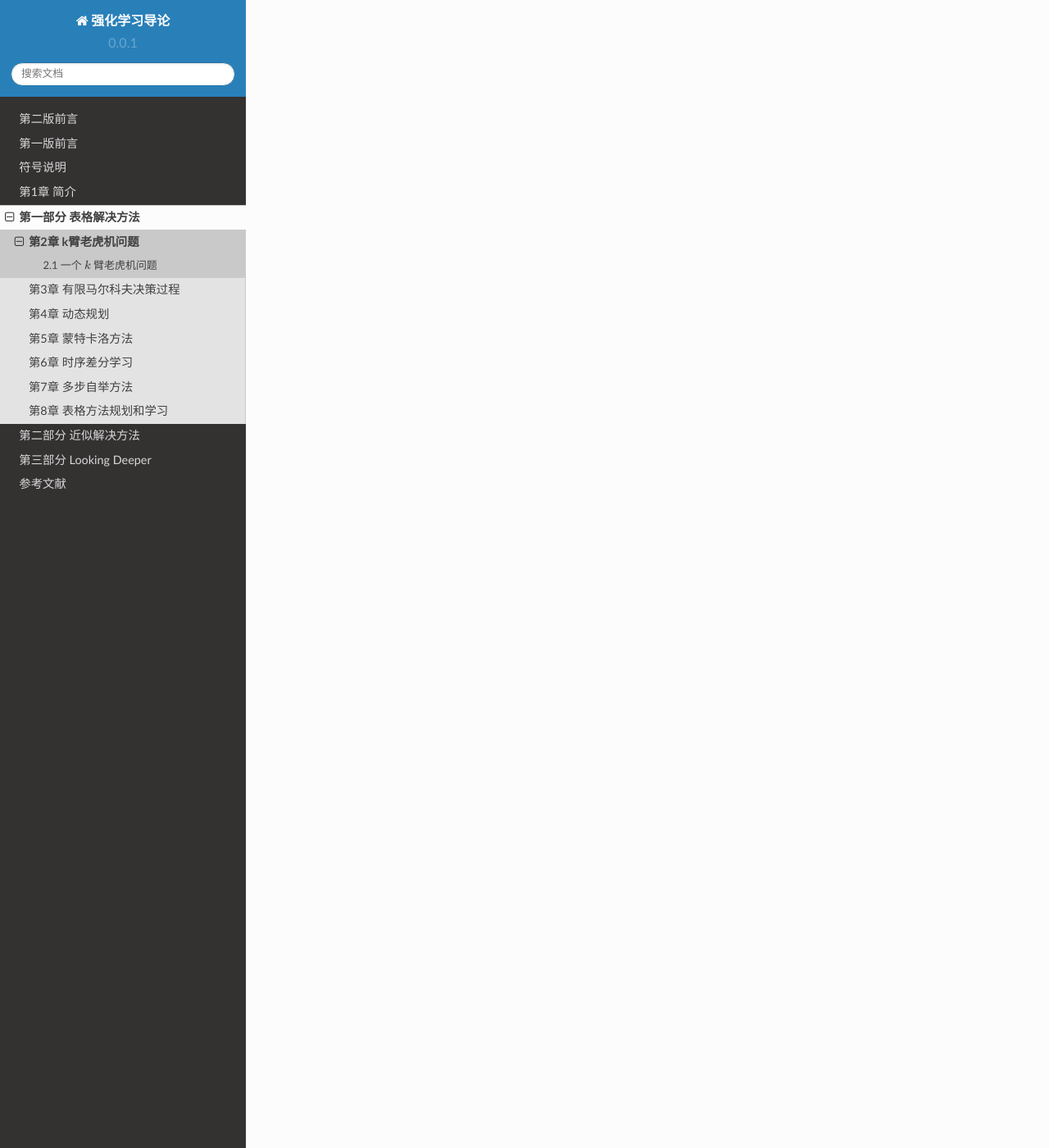
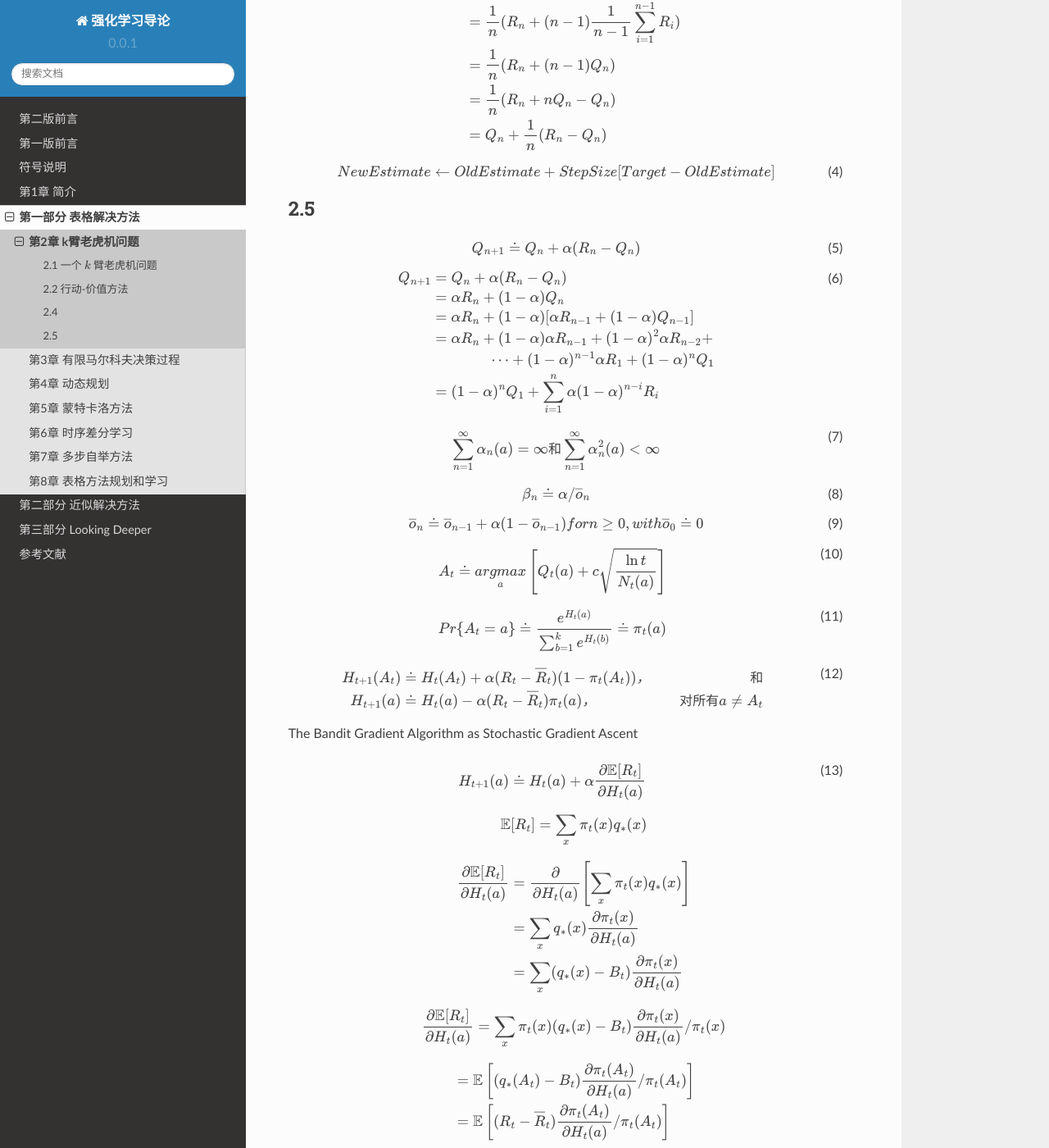
Before and after one commit to qiwihui/reinforcement-learning-an-introduction-chinese, a Sphinx documentation site: the page built from source/partI/chapter2/multi_arm_bandits.rst, in a window 1280 px wide and 1400 px high, scrolled down 2042 px. Shown: the whole window at 82% size. Built offline with Sphinx 7.4.7 and the Read the Docs theme 2.0.0, drawn with Linux system fonts in a browser that asks for light colours; some of the changed text lies outside the part shown.

Commit message:
docs: 第2章主要公式

```diff
--- a/source/partI/chapter2/multi_arm_bandits.rst
+++ b/source/partI/chapter2/multi_arm_bandits.rst
@@ -34,7 +34,7 @@
 
 .. math::
 
-    q_{*}(a) \doteq E[R_t|A_t=a]
+    q_{*}(a) \doteq \mathbb{E}[R_t|A_t=a]
 
 如果你知道每个动作的价值，那么解决 :math:`k` 臂老虎机问题将是轻而易举的：你总是选择具有最高价值的动作。
 我们假设你不确定地知道动作价值，尽管你可能有估计值。
@@ -59,3 +59,156 @@
 在本书中，我们不担心以复杂的方式平衡探索和开发；我们只担心平衡它们。
 在本章中，我们为 :math:`k` 臂老虎机提出了几种简单的平衡方法，并表明它们比总是利用的方法更好。
 平衡探索和开发的需要是强化学习中出现的一个独特挑战；我们的 :math:`k` 臂老虎机问题的简单性使我们能够以一种特别清晰的形式展示这一点。
+
+2.2 行动-价值方法
+------------------
+
+.. math::
+    :label: 2.1
+
+    Q_t(a) \doteq \frac{在t之前采取a动作的奖励总和}{在t之前采取a动作的次数}
+    = \frac{\sum_{i=1}^{t-1}R_i \cdot \mathbb{1}_{A_i=a}}{\sum_{i=1}^{t-1}\mathbb{1}_{A_i=a}}
+
+.. math::
+    :label: 2.2
+
+    A_t = \mathop{argmax} \limits_{a} Q_t(a)
+
+
+2.4
+------
+
+.. math::
+
+    Q_n \doteq \frac{R_1 + R_2 + \dots + R_{n-1}}{n-1}
+
+.. math::
+    :label: 2.3
+
+    \begin{align*}
+    Q_{n+1} &= \frac{1}{n}\sum_{i=1}^{n}R_i \\
+            &= \frac{1}{n}(R_n + \sum_{i=1}^{n-1}R_i) \\
+            &= \frac{1}{n}(R_n + (n-1)\frac{1}{n-1} \sum_{i=1}^{n-1}R_i) \\
+            &= \frac{1}{n}(R_n + (n-1)Q_n) \\
+            &= \frac{1}{n}(R_n + nQ_n-Q_n) \\
+            &= Q_n + \frac{1}{n}(R_n - Q_n)
+    \end{align*}
+
+.. math::
+    :label: 2.4
+
+    NewEstimate \leftarrow OldEstimate + StepSize [Target - OldEstimate]
+
+2.5
+----
+
+.. math::
+    :label: 2.5
+
+    Q_{n+1} \doteq Q_n + \alpha(R_n - Q_n)
+
+.. math::
+    :label: 2.6
+
+    \begin{align*}
+    Q_{n+1} &= Q_n + \alpha(R_n - Q_n) \\
+    &= \alpha R_n + (1-\alpha)Q_n \\
+    &= \alpha R_n + (1-\alpha)[\alpha R_{n-1} + (1-\alpha)Q_{n-1}] \\
+    &= \alpha R_n + (1-\alpha)\alpha R_{n-1} + (1-\alpha)^2 \alpha R_{n-2} + \\
+    & \qquad \qquad \dots + (1-\alpha)^{n-1}\alpha R_1 + (1-\alpha)^nQ_1 \\
+    &= (1-\alpha)^nQ_1 + \sum_{i=1}^{n}\alpha(1-\alpha)^{n-i}R_i
+    \end{align*}
+
+.. math::
+    :label: 2.7
+
+    \sum_{n=1}^{\infty}\alpha_n(a) = \infty 和 \sum_{n=1}^{\infty}\alpha_n^2(a) < \infty
+
+.. math::
+    :label: 2.8
+
+    \beta_n \doteq \alpha / \overline{o}_n
+
+.. math::
+    :label: 2.9
+
+    \overline{o}_n \doteq \overline{o}_{n-1} + \alpha(1-\overline{o}_{n-1}) for n \ge 0, with \overline{o}_0 \doteq 0
+
+.. math::
+    :label: 2.10
+
+    A_t \doteq \mathop{argmax} \limits_{a} \left[Q_t(a) + c \sqrt{\frac{\ln{t}}{N_t(a)}}\right]
+
+
+.. math::
+    :label: 2.11
+
+    Pr\{A_t=a\} \doteq \frac{e^{H_t(a)}}{\sum_{b=1}^{k}e^{H_t(b)}} \doteq \pi_t(a)
+
+.. math::
+    :label: 2.12
+
+    \begin{align*}
+    H_{t+1}(A_t) &\doteq H_t(A_t) + \alpha(R_t-\overline{R}_t)(1-\pi_t(A_t))， &和 \\
+    H_{t+1}(a) &\doteq H_t(a) - \alpha(R_t-\overline{R}_t)\pi_t(a)，&对所有 a \ne A_t
+    \end{align*}
+
+The Bandit Gradient Algorithm as Stochastic Gradient Ascent
+
+.. math::
+    :label: 2.13
+
+    H_{t+1}(a) \doteq H_t(a) + \alpha\frac{\partial \mathbb{E}[R_t]}{\partial H_t(a)}
+
+.. math::
+
+    \mathbb{E}[R_t] = \sum_{x}\pi_t(x)q_*(x)
+
+.. math::
+
+    \begin{align*}
+    \frac{\partial \mathbb{E}[R_t]}{\partial H_t(a)} &= \frac{\partial}{\partial H_t(a)}\left[\sum_{x}\pi_t(x)q_*(x)\right] \\
+    &= \sum_{x}q_*(x)\frac{\partial \pi_t(x)}{\partial H_t(a)} \\
+    &= \sum_{x}(q_*(x)-B_t)\frac{\partial \pi_t(x)}{\partial H_t(a)}
+    \end{align*}
+
+.. math::
+
+    \frac{\partial \mathbb{E}[R_t]}{\partial H_t(a)} =
+        \sum_{x}\pi_t(x)(q_*(x)-B_t)\frac{\partial \pi_t(x)}{\partial H_t(a)}/\pi_t(x)
+
+.. math::
+
+    \begin{align*}
+    &= \mathbb{E}\left[ (q_*(A_t)-B_t)\frac{\partial \pi_t(A_t)}{\partial H_t(a)}/\pi_t(A_t) \right] \\
+    &= \mathbb{E}\left[ (R_t-\overline{R}_t)\frac{\partial \pi_t(A_t)}{\partial H_t(a)}/\pi_t(A_t) \right]
+    \end{align*}
+
+
+.. math::
+
+    \begin{align*}
+    &= \mathbb{E}\left[ (R_t-\overline{R}_t) \pi_t(A_t) (\mathbb{1}_{a=A_t}-\pi_t(a))/\pi_t(A_t) \right] \\
+    &= \mathbb{E}\left[ (R_t-\overline{R}_t)(\mathbb{1}_{a=A_t}-\pi_t(a)) \right]
+    \end{align*}
+
+.. math::
+
+    H_{t+1}(a) = H_t(a) + \alpha(R_t-\overline{R}_t)(\mathbb{1}_{a=A_t}-\pi_t(a))，对于所有a
+
+.. math::
+
+    \frac{\partial}{\partial x} \left[ \frac{f{x}}{g{x}} \right] =
+        \frac{ \frac{\partial f(x)}{\partial x}g(x) - f(x)\frac{\partial g(x)}{\partial x}}{g(x)^2}
+
+.. math::
+
+    \begin{align*}
+    \frac{\partial \pi_t(x)}{\partial H_t(a)} &= \frac{\partial}{\partial H_t(a)}\pi_t(x) \\
+    &= \frac{\partial}{\partial H_t(a)}\left[ \frac{e^{H_t(x)}}{\sum_{y=1}^{k}e^{H_t(y)}} \right] \\
+    &= \frac{ \frac{\partial e^{H_t(x)}}{\partial H_t(a)} \sum_{y=1}^{k}e^{H_t(y)} - e^{H_t(x)}\frac{\partial \sum_{y=1}^{k}e^{H_t(y)}}{\partial H_t(a)} }{(\sum_{y=1}^{k}e^{H_t(y)})^2} \\
+    &= \frac{ \mathbb{1}_{a=x}e_{H_t(x)}\sum_{y=1}^{k}e^{H_t(y)} - e^{H_t(x)}e^{H_t(a)} }{(\sum_{y=1}^{k}e^{H_t(y)})^2} (因为 \frac{\partial e^x}{\partial x}=e^x) \\
+    &= \frac{\mathbb{1}_{a=x}e_{H_t(x)}}{\sum_{y=1}^{k}e^{H_t(y)}} - \frac{e^{H_t(x)}e^{H_t(a)}}{(\sum_{y=1}^{k}e^{H_t(y)})^2} \\
+    &= \mathbb{1}_{a=x}\pi_t(x) - \pi_t(x)\pi_t(a) \\
+    &= \pi_t(x)(\mathbb{1}_{a=x} - \pi_t(a)) &Q.E.D.
+    \end{align*}
```
Also changed, not shown: other parts of source/partI/chapter2/multi_arm_bandits.rst (+2 -2 lines).
